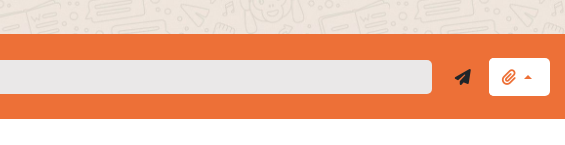
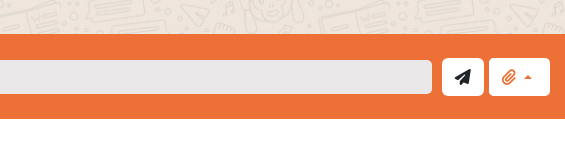
Before and after one commit to laurabarahona/practica_m3, a plain HTML site: page index.html in a window 1280 px wide. In both pictures the pointer is over the button 1177 px from the left and 788 px from the top of the page. Shown: the part 711-856 px from the top of the page, 715-1280 px from the left. Drawn offline with nearby package versions, Linux system fonts and the light colour scheme.

Commit message:
detalles finales proyecto m3

```diff
--- a/assets/css/style.css
+++ b/assets/css/style.css
@@ -267,6 +267,10 @@ input[type="text"] {
     margin-right: 5px;
 }
 
+.talk__button:hover {
+    background-color: white;
+}
+
 .talk__dropup{
     background-color: white;
     border-radius: 5px;
@@ -281,7 +285,6 @@ input[type="text"] {
     margin: 20px;
     border-radius: 10px;
 }
-
 
 
 .notification {
```
